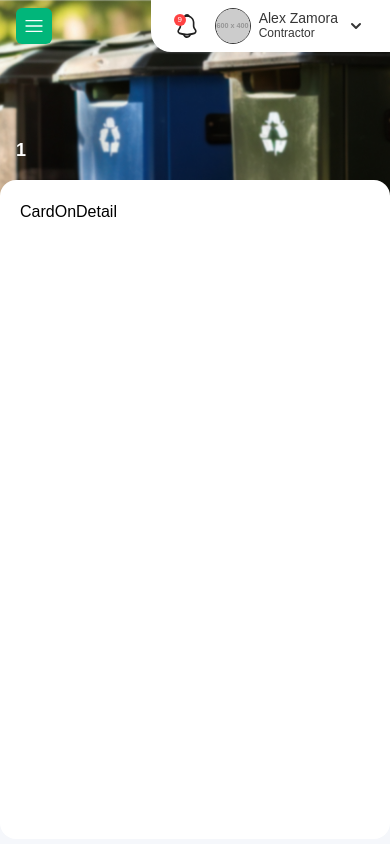
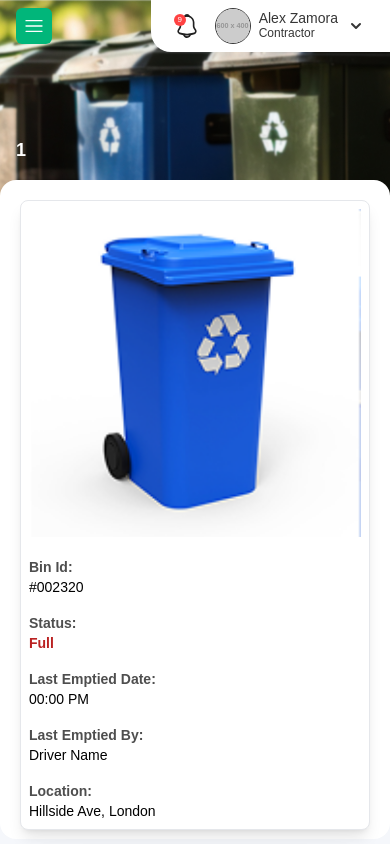
Before and after one commit to asifzulfiqar8/waste-management, a React (Vite) app: page /bin-detail/1 in a window 390 px wide. Built offline with nearby package versions, Linux system fonts and the light colour scheme.

Commit message:
card detail created

```diff
--- /dev/null
+++ b/src/components/shared/large/Map.jsx
@@ -0,0 +1,34 @@
+import { MapContainer, Marker, Popup, TileLayer } from "react-leaflet";
+import L from "leaflet";
+import redBin from "../../../assets/images/dashboard/map-red-bin.png";
+
+const binIcon = L.icon({
+  iconUrl: redBin,
+  iconSize: [25, null],
+  iconAnchor: [19, 95],
+  popupAnchor: [0, -76],
+});
+
+const Map = () => {
+  const position = [51.505, -0.09];
+  return (
+    <MapContainer
+      center={position}
+      zoom={3}
+      style={{ height: "430px", width: "100%", borderRadius: "0 0 10px 10px" }}
+      attributionControl={false}
+    >
+      <TileLayer
+        attribution='&copy; <a href="https://www.openstreetmap.org/copyright">OpenStreetMap</a> contributors'
+        url="https://{s}.tile.openstreetmap.org/{z}/{x}/{y}.png"
+      />
+      <Marker position={position} icon={binIcon}>
+        <Popup>
+          A pretty CSS3 popup. <br /> Easily customizable.
+        </Popup>
+      </Marker>
+    </MapContainer>
+  );
+};
+
+export default Map;
--- a/src/pages/manager/bin/BinDetail.jsx
+++ b/src/pages/manager/bin/BinDetail.jsx
@@ -1,6 +1,8 @@
 import { useParams } from "react-router-dom";
 import { binCardData } from "./utils/bin";
 import CardOnDetail from "./components/CardOnDetail";
+import MapView from "./components/MapView";
+import WasteVolume from "./components/WasteVolume";
 
 const BinDetail = () => {
   const { id } = useParams();
@@ -8,8 +10,23 @@ const BinDetail = () => {
   console.log("card", card);
   return (
     <div className="grid grid-cols-1 lg:grid-cols-12 gap-4 md:gap-5">
-      <div className="lg:col-span-8">
-        <CardOnDetail />
+      <div className="lg:col-span-8 bg-white rounded-lg shadow-lg p-2 md:p-4 border-[1px]">
+        <CardOnDetail data={card} />
+      </div>
+      <div className="lg:col-span-4 bg-white rounded-lg shadow-lg border-[1px]">
+        <h6 className="text-sm md:text-base font-semibold text-[#060606CC] bg-white rounded-t-lg py-3 px-5 shadow-2xl">
+          Map View
+        </h6>
+        <MapView />
+      </div>
+      <div className="lg:col-span-6 bg-white rounded-lg shadow-lg p-2 md:p-4 border-[1px]">
+        <WasteVolume />
+      </div>
+      <div className="lg:col-span-3 bg-white rounded-lg shadow-lg p-2 md:p-4 border-[1px]">
+        3
+      </div>
+      <div className="lg:col-span-3 bg-white rounded-lg shadow-lg p-2 md:p-4 border-[1px]">
+        3
       </div>
     </div>
   );
--- a/src/pages/manager/bin/components/BinCard.jsx
+++ b/src/pages/manager/bin/components/BinCard.jsx
@@ -12,13 +12,13 @@ const time = [
 
 const BinCard = ({ data }) => {
   return (
-    <div className="bg-white rounded-2xl shadow-lg border-[1px] p-3 md:p-4">
+    <div className="bg-white rounded-2xl shadow-lg border-[1px]">
       <img
         src={data?.binImg}
         alt="card-img"
         className="rounded-t-lg w-[170px] mx-auto"
       />
-      <div className="px-4 md:px-5 pt-4 md:pt-5 rounded-b-lg">
+      <div className={`p-4 md:p-5 rounded-b-2xl ${getColor(data?.status)}`}>
         <div className="flex justify-between">
           <div className="pr-5">
             <h6 className="text-xs font-semibold text-[#4E4E4E] text-center">
@@ -69,3 +69,16 @@ const BinCard = ({ data }) => {
 };
 
 export default BinCard;
+
+const getColor = (type) => {
+  switch (type) {
+    case "full":
+      return "bg-[#FFF6F6]";
+    case "half":
+      return "bg-[#FFFAF4]";
+    case "empty":
+      return "bg-[#F6FFFF]";
+    default:
+      return "#FFFAF4";
+  }
+};
--- a/src/pages/manager/bin/components/CardOnDetail.jsx
+++ b/src/pages/manager/bin/components/CardOnDetail.jsx
@@ -1,5 +1,62 @@
-const CardOnDetail = () => {
-  return <div>CardOnDetail</div>;
+const CardOnDetail = ({ data }) => {
+  return (
+    <div className="flex flex-wrap gap-5 md:gap-8">
+      <img
+        src={data?.binImg}
+        alt="bin image"
+        className="w-full max-w-[450px]"
+      />
+      <div className="flex flex-col justify-center">
+        <List list={{ title: "Bin Id", value: data?.serial }} />
+        <List
+          cn="mt-4 md:mt-5"
+          list={{ title: "Status", value: data?.status }}
+        />
+        <List
+          cn="mt-4 md:mt-5"
+          list={{ title: "Last Emptied Date", value: "00:00 PM" }}
+        />
+        <List
+          cn="mt-4 md:mt-5"
+          list={{ title: "Last Emptied By", value: "Driver Name" }}
+        />
+        <List
+          cn="mt-4 md:mt-5"
+          list={{ title: "Location", value: data?.location }}
+        />
+      </div>
+    </div>
+  );
 };
 
 export default CardOnDetail;
+
+const List = ({ list, cn }) => {
+  return (
+    <div className={cn}>
+      <h6 className="text-sm md:text-base font-bold text-[#4E4E4E]">
+        {list.title}:
+      </h6>
+      <p
+        className={`text-sm md:text-base font-medium capitalize ${getColor(
+          list?.value
+        )}`}
+      >
+        {list.value}
+      </p>
+    </div>
+  );
+};
+
+const getColor = (type) => {
+  switch (type) {
+    case "full":
+      return "text-[#BA2222] font-semibold";
+    case "half":
+      return "text-[#F49324] font-semibold";
+    case "empty":
+      return "text-[#7FD2CF] font-semibold";
+    default:
+      return "#69776D";
+  }
+};
--- /dev/null
+++ b/src/pages/manager/bin/components/MapView.jsx
@@ -0,0 +1,11 @@
+import Map from "../../../../components/shared/large/Map";
+
+const MapView = () => {
+  return (
+    <div className="overflow-hidden">
+      <Map />
+    </div>
+  );
+};
+
+export default MapView;
--- /dev/null
+++ b/src/pages/manager/bin/components/WasteVolume.jsx
@@ -0,0 +1,28 @@
+import { Bar, BarChart, ResponsiveContainer, XAxis } from "recharts";
+
+const data = [
+  { name: "Mon", value: 3000 },
+  { name: "Tue", value: 1346 },
+  { name: "Wed", value: 2345 },
+  { name: "Thu", value: 1400 },
+  { name: "Fri", value: 678 },
+  { name: "Sat", value: 235 },
+  { name: "Sun", value: 899 },
+];
+
+const WasteVolume = () => {
+  return (
+    <div>
+      <h6 className="text-base font-semibold text-[#242731]">Waste volume</h6>
+      <div className="my-5">tabs</div>
+      <ResponsiveContainer width="100%" height="300px">
+        <BarChart width={150} height={40} data={data}>
+          <XAxis dataKey="name" />
+          <Bar dataKey="value" fill="#8884d8" />
+        </BarChart>
+      </ResponsiveContainer>
+    </div>
+  );
+};
+
+export default WasteVolume;
```
